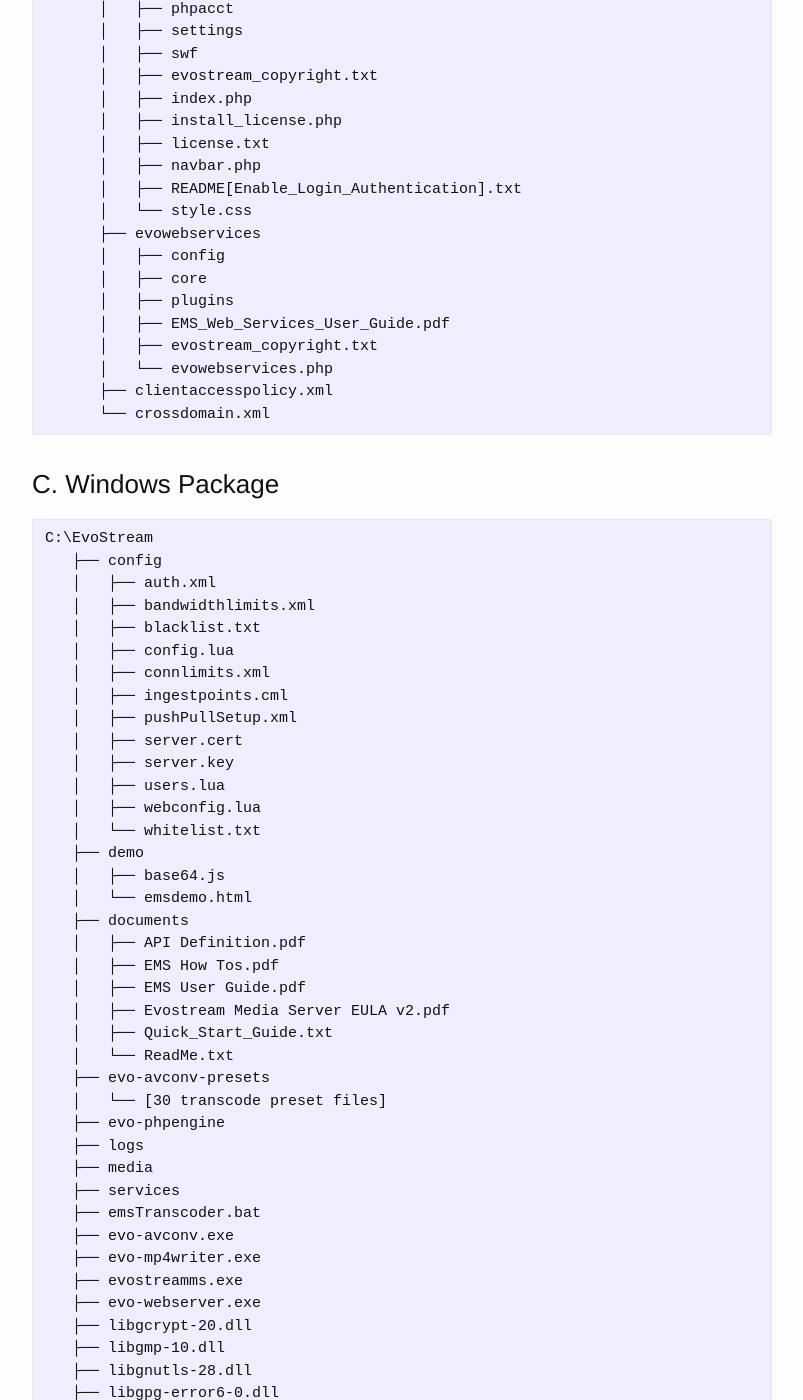
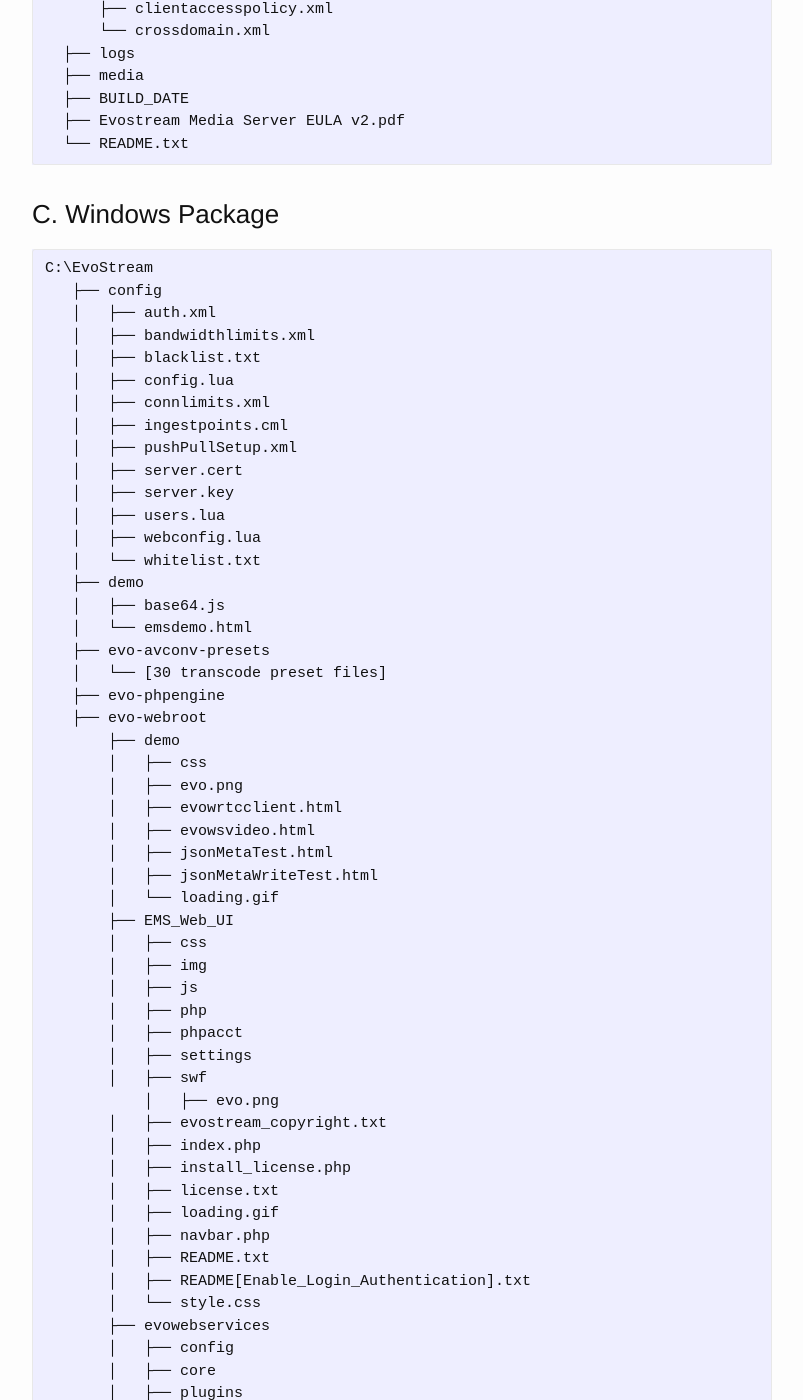
Before and after one commit to EvoStream/ems_user_guide, a Jekyll site: the page built from _posts/2016-01-01-installation.md, in a window 1280 px wide and 1400 px high, scrolled down 7093 px. Shown: the whole window, without its empty margins (238-1041 px from the left). Built offline with Jekyll 4.4.1, drawn with Linux system fonts in a browser that asks for light colours; some of the changed text lies outside the part shown.

Commit message:
for 1.7.1
updated distribution contents

````diff
--- a/_posts/2016-01-01-installation.md
+++ b/_posts/2016-01-01-installation.md
@@ -35,12 +35,15 @@ Administrative privileges are required. This can be accomplished in many ways.
 
 If the sudo utility is available:
 
-    $ su –
-
+```
+$ su –
+```
 
 If the sudo utility is not available:
 
-    $ sudo su –
+```
+$ sudo su –
+```
 
 **Note:**
 
@@ -54,20 +57,27 @@ The prompt changes from `$` to `#` when administrative privileges are enabled.
 
 - Debian based Linux distributions (Ubuntu or Debian)
 
-          # wget http://apt.evostream.com/installkeys.sh -O /tmp/installkeys.sh
+  ```
+      # wget http://apt.evostream.com/installkeys.sh -O /tmp/installkeys.sh
+  ```
 
 - RedHat based Linux distributions (CentOS, Fedora, RHEL)
 
-          # curl http://yum.evostream.com/installkeys.sh -o /tmp/installkeys.sh
-
+  ```
+      # curl http://yum.evostream.com/installkeys.sh -o /tmp/installkeys.sh
+  ```
 
 2\. Execute the script to install the EvoStream software repository and keys
 
-         # sh /tmp/installkeys.sh
+```
+     # sh /tmp/installkeys.sh
+```
 
 - If successful, the following message should be printed on the console:
 
-          "EvoStream keys installed successfully"
+  ```
+      "EvoStream keys installed successfully"
+  ```
 
 At this stage, the EvoStream software repository and keys are successfully installed and you can install packages from it.
 
@@ -79,33 +89,47 @@ The following steps are used to install the EvoStream Media Server, and can be r
 
 - Debian based Linux distributions (Ubuntu or Debian)
 
-          # apt-get install evostream-mediaserver
+  ```
+      # apt-get install evostream-mediaserver
+  ```
 
 - RedHat based Linux distributions (CentOS, Fedora, RHEL)
 
-          # yum install evostream-mediaserver
+  ```
+      # yum install evostream-mediaserver
+  ```
 
 4\. Install the license file. Copy the License.lic file into `/etc/evostream` folder
 
-         # cp /path/to/License.lic /etc/evostream/License.lic
+```
+     # cp /path/to/License.lic /etc/evostream/License.lic
+```
 
 5\. Run EvoStream Media Server
 
 - To start EMS in console mode
 
-          # service evostreamms start_console
+  ```
+      # service evostreamms start_console
+  ```
 
 - To start EMS as a daemon background process
 
-          # service evostreamms start
+  ```
+      # service evostreamms start
+  ```
 
 - To restart EMS (will restart as daemon)
 
-          # service evostreamms restart
+  ```
+      # service evostreamms restart
+  ```
 
 - To stop EMS
 
-          # service evostreamms stop
+  ```
+      # service evostreamms stop
+  ```
 
 
 
@@ -162,8 +186,6 @@ hard nproc 16384
 
 ------
 
-
-
 ## Distribution Content
 
 ### A. Linux Package
@@ -193,19 +215,7 @@ hard nproc 16384
 │       │       └── [30 transcode preset files]
 │       └── doc
 │           └── evostreamms
-│               ├── API Definition.pdf
-│               ├── copyright
-│               ├── EMS How Tos.pdf
-│               ├── EMS User Guide.pdf
-│               ├── EvoStream Media Server EULA v2.pdf
-│               ├── Quick_Start_Guide.txt
-│               └── version
-│                   ├── BUILD_DATE
-│                   ├── BUILD_NUMBER
-│                   ├── CODE_NAME
-│                   ├── OS_NAME
-│                   ├── OS_VERSION
-│                   └── RELEASE_NUMBER
+│               └──  EvoStream Media Server EULA v2.pdf
 └── var
     ├── evostreamms
     │   ├── media
@@ -232,20 +242,23 @@ hard nproc 16384
     │   │   ├── phpacct
     │   │   ├── settings
     │   │   ├── swf
+    │   │   ├── evo.png
     │   │   ├── evostream_copyright.txt
     │   │   ├── index.php
     │   │   ├── install_license.php
     │   │   ├── license.txt
+    │   │   ├── loading.gif
     │   │   ├── navbar.php
+    │   │   ├── README.txt
     │   │   ├── README[Enable_Login_Authentication].txt
     │   │   └── style.css
     │   ├── evowebservices
     │   │   ├── config
     │   │   ├── core
     │   │   ├── plugins
-    │   │   ├── EMS_Web_Services_User_Guide.pdf
     │   │   ├── evostream_copyright.txt
-    │   │   └── evowebservices.php
+    │   │   ├── evowebservices.php
+    │   │   └── README.txt
     │   ├── clientaccesspolicy.xml
     │   └── crossdomaim.xml
     ├── log
@@ -287,20 +300,9 @@ hard nproc 16384
   ├── demo
   │   ├── base64.js
   │   └── emsdemo.html
-  ├── documents
-  │   ├── API Definition.pdf
-  │   ├── EMS How Tos.pdf
-  │   ├── EMS User Guide.pdf
-  │   ├── Evostream Media Server EULA v2.pdf
-  │   ├── Quick_Start_Guide.txt
-  │   └── ReadMe.txt
   ├── evo-avconv-presets
   │   └── [30 transcode preset files]
-  ├── logs
-  ├── media
-  ├── BUILD_DATE
-  ├── README.txt
-  └── evo-webroot
+  ├── evo-webroot
       ├── demo
       │   ├── css
       │   ├── evo.png
@@ -317,11 +319,14 @@ hard nproc 16384
       │   ├── phpacct
       │   ├── settings
       │   ├── swf
+      │   ├── evo.png
       │   ├── evostream_copyright.txt
       │   ├── index.php
       │   ├── install_license.php
+      │   ├── loading.gif
       │   ├── license.txt
       │   ├── navbar.php
+      │   ├── README.txt
       │   ├── README[Enable_Login_Authentication].txt
       │   └── style.css
       ├── evowebservices
@@ -333,6 +338,11 @@ hard nproc 16384
       │   └── evowebservices.php
       ├── clientaccesspolicy.xml
       └── crossdomain.xml
+  ├── logs
+  ├── media
+  ├── BUILD_DATE
+  ├── Evostream Media Server EULA v2.pdf
+  └── README.txt
 ```
 
 
@@ -357,38 +367,10 @@ C:\EvoStream
    ├── demo
    │   ├── base64.js
    │   └── emsdemo.html
-   ├── documents
-   │   ├── API Definition.pdf
-   │   ├── EMS How Tos.pdf
-   │   ├── EMS User Guide.pdf
-   │   ├── Evostream Media Server EULA v2.pdf
-   │   ├── Quick_Start_Guide.txt
-   │   └── ReadMe.txt
    ├── evo-avconv-presets
    │   └── [30 transcode preset files]
    ├── evo-phpengine
-   ├── logs
-   ├── media
-   ├── services
-   ├── emsTranscoder.bat
-   ├── evo-avconv.exe
-   ├── evo-mp4writer.exe
-   ├── evostreamms.exe
-   ├── evo-webserver.exe
-   ├── libgcrypt-20.dll
-   ├── libgmp-10.dll
-   ├── libgnutls-28.dll
-   ├── libgpg-error6-0.dll
-   ├── libhogweed-2-5.dll
-   ├── libiconv-2.dll
-   ├── libmicrohttpd-10.dll
-   ├── libiconv-2.dll
-   ├── libnettle-4-7.dll
-   ├── run_console_ems.bat
-   ├── tests.exe
-   ├── unins000.dat
-   ├── unins000.exe
-   └── evo-webroot
+   ├── evo-webroot
        ├── demo
        │   ├── css
        │   ├── evo.png
@@ -405,27 +387,51 @@ C:\EvoStream
        │   ├── phpacct
        │   ├── settings
        │   ├── swf
+	   │   ├── evo.png
        │   ├── evostream_copyright.txt
        │   ├── index.php
        │   ├── install_license.php
        │   ├── license.txt
+       │   ├── loading.gif
        │   ├── navbar.php
+       │   ├── README.txt
        │   ├── README[Enable_Login_Authentication].txt
        │   └── style.css
        ├── evowebservices
        │   ├── config
        │   ├── core
        │   ├── plugins
-       │   ├── EMS_Web_Services_User_Guide.pdf
        │   ├── evostream_copyright.txt
-       │   └── evowebservices.php
+       │   ├── evowebservices.php
+       │   └── README.txt
        ├── clientaccesspolicy.xml
        └── crossdomain.xml
+   ├── logs
+   ├── media
+   ├── services
+   ├── emsTranscoder.bat
+   ├── evo-avconv.exe
+   ├── evo-mp4writer.exe
+   ├── Evostream Media Server EULA v2.pdf
+   ├── evostreamms.exe
+   ├── evo-webserver.exe
+   ├── libgcrypt-20.dll
+   ├── libgmp-10.dll
+   ├── libgnutls-28.dll
+   ├── libgpg-error6-0.dll
+   ├── libhogweed-2-5.dll
+   ├── libiconv-2.dll
+   ├── libmicrohttpd-12.dll
+   ├── libnettle-4-7.dll
+   ├── README.txt
+   ├── run_console_ems.bat
+   ├── tests.exe
+   ├── unins000.dat
+   ├── unins000.exe
+   └── zlib1.dll
 ```
 
 ------
-
-
 
 ## File Descriptions
 
@@ -443,9 +449,7 @@ C:\EvoStream
 | remove.bat          | Script to remove the **Windows** service for the EMS and remove the relevant Windows Registry entries. This must be run with Administrative privileges. |
 | start.bat           | Script to start the EMS **Windows** service. This script will not work if create.bat has not been run first. |
 | stop.bat            | Script to stop the EMS **Windows** Service. |
-| Srvany.exe          | This is a binary provided by Microsoft and is used to create the Windows Service. |
-
-
+| srvany.exe          | This is a binary provided by Microsoft and is used to create the Windows Service. |
 
 ### B. Configuration Files
 
@@ -458,18 +462,11 @@ C:\EvoStream
 | connlimits.xml      | Defines the maximum number of concurrent connections you want the EMS to accept |
 | bandwidthlimits.xml | Defines the maximum amount of bandwidth you want the server to be able to use (set the instantaneous bandwidth cap). |
 
-
-
 ### C. Documentation
 
 | File                               | Description                              |
 | ---------------------------------- | ---------------------------------------- |
-| EMS User Guide.pdf                 | This Document                            |
-| API Definition.pdf                 | Provides descriptions for all of the EMS's Runtime APIs and Event Notifications |
-| EMS How Tos.pdf                    | Provides example commands for performing basic tasks with the EMS |
 | EvoStream Media Server EULA v2.pdf | The End User License Agreement for the EMS |
-
-
 
 ### D. Miscellaneous
 
@@ -479,3 +476,4 @@ C:\EvoStream
 | media/                          | The media directory is the default location for video-on-demand files. This is where the EMS will look when VOD requests are made. This default location can be changed in the EMS main configuration file, which is typically `config/config.lua` |
 | logs/                           | This is the directory that EMS will write its logs to. This default location can be changed in the EMS main configuration file, which is typically `config/config.lua` |
 | License.lic                     | This is the license file required to run the EMS. It can be placed in the `config/` , `bin/` , or `/etc/evostreamms/` folders, or in whatever folder the evostreamms binary resides. |
+| evowebservices.log              | This is an auto-generated file which contains the logs for the evowebservices. The file will be placed in `../evo-webroot/evowebservices` |
````
